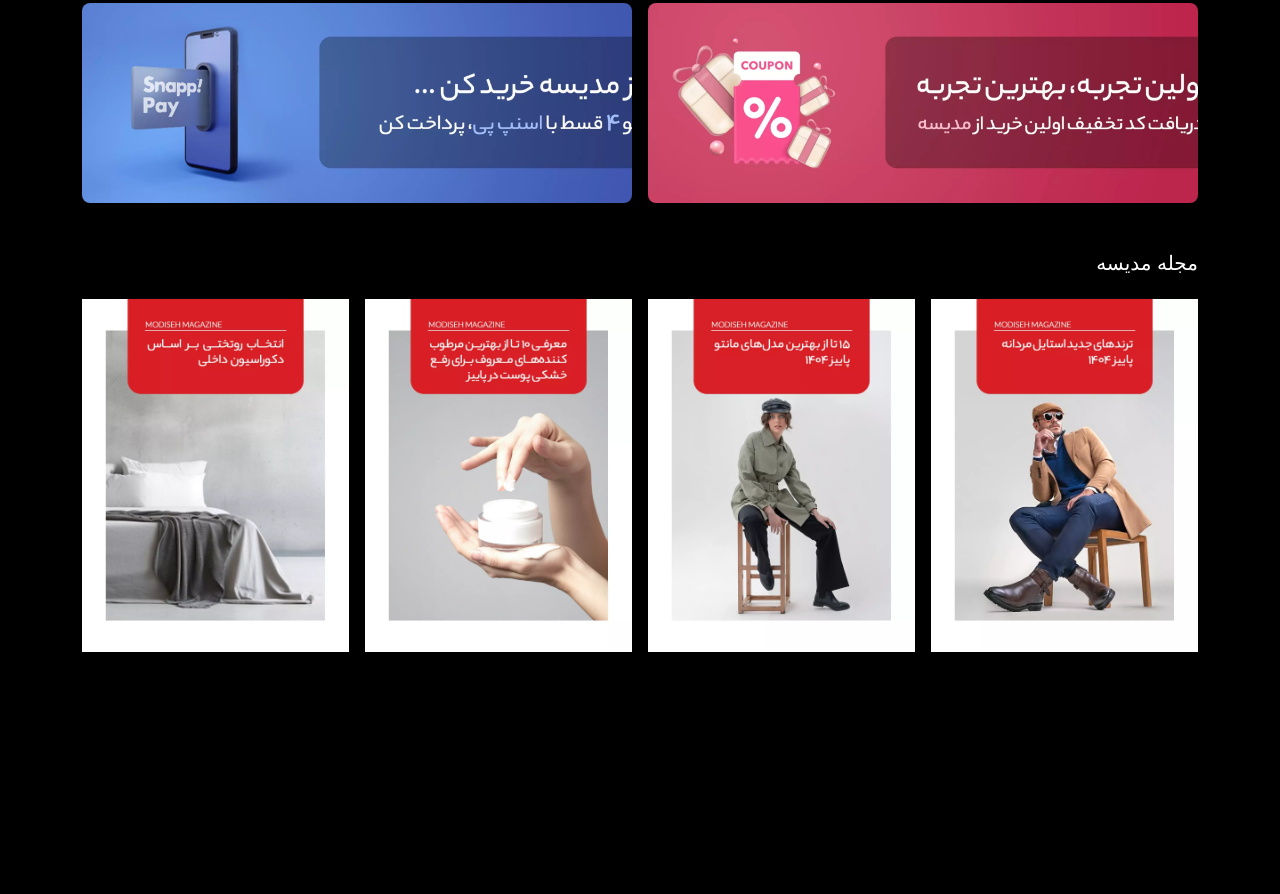
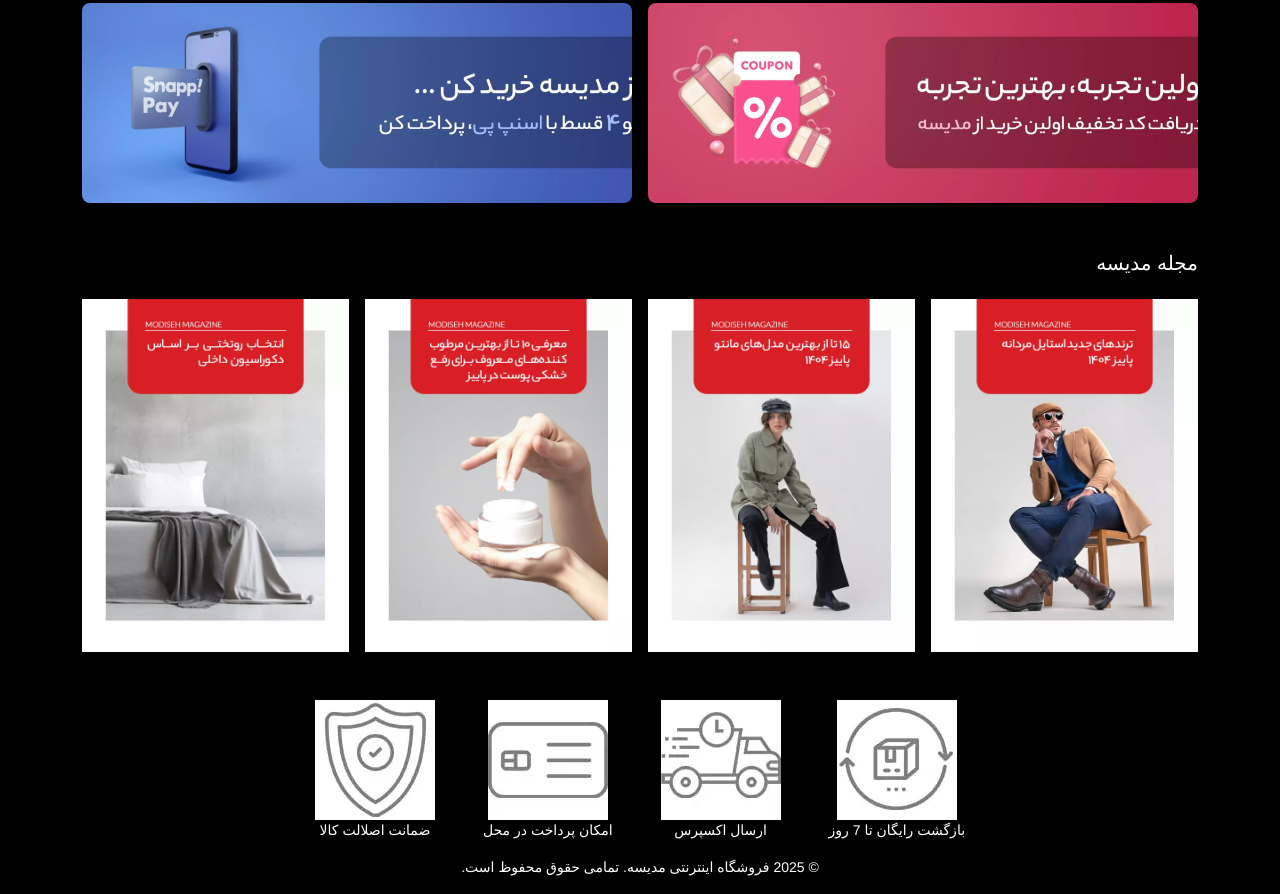
Before and after one commit to KiashaSilenT/Modiseh-Project, a website built with Vite: page Modiseh-Project/index.html in a window 1280 px wide. Shown: the part 1694-2588 px from the top of the page. Before the commit the page ends 2394 px from the top, so only its background shows below. Built offline with nearby package versions, Linux system fonts and the light colour scheme; files whose address does not match are found by name.

Commit message:
add footer part1

```diff
--- a/Modiseh-Project/index.html
+++ b/Modiseh-Project/index.html
@@ -303,6 +303,34 @@
       </div>
     </section>
 
+    <!-- Footer -->
+    <footer>
+      <div class="container text-center">
+        <div class="d-flex justify-content-center gap-5">
+          <div>
+            <img src="./public/img/Artboard_1-min.jpg" />
+            <p>بازگشت رایگان تا 7 روز</p>
+          </div>
+
+          <div>
+            <img src="./public/img/Artboard_2-min.jpg" />
+            <p>ارسال اکسپرس</p>
+          </div>
+
+          <div>
+            <img src="./public/img/Artboard_3-min.jpg" />
+            <p>امکان پرداخت در محل</p>
+          </div>
+
+          <div>
+            <img src="./public/img/Artboard_4-min.jpg" />
+            <p>ضمانت اصلالت کالا</p>
+          </div>
+        </div>
+        <p>© 2025 فروشگاه اینترنتی مدیسه. تمامی حقوق محفوظ است.</p>
+      </div>
+    </footer>
+
     <script src="./node_modules/bootstrap/dist/js/bootstrap.min.js"></script>
     <script src="./node_modules/swiper/swiper-bundle.min.js"></script>
 
```
Also changed, not shown: Modiseh-Project/public/img/Artboard_1-min.jpg (added), Modiseh-Project/public/img/Artboard_2-min.jpg (added), Modiseh-Project/public/img/Artboard_3-min.jpg (added), Modiseh-Project/public/img/Artboard_4-min.jpg (added).
